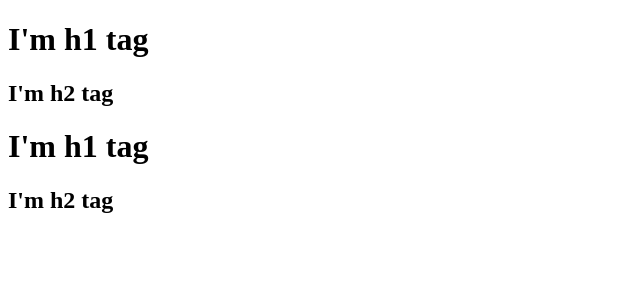
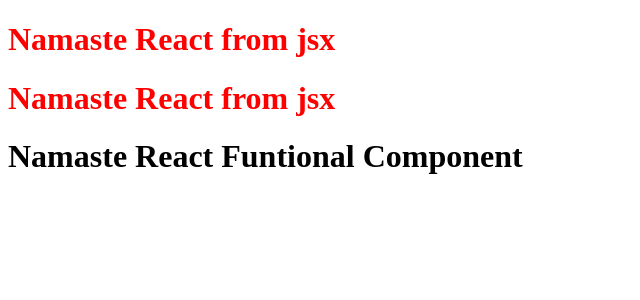
Before and after one commit to ShymaPBhattacharjee/namaste-react, a React (Vite) app: page / in a window 1280 px wide. Shown: the top 300 px of the page, without its empty margins (0-640 px from the left). Built offline with nearby package versions, Linux system fonts and the light colour scheme.

Commit message:
episode-03

```diff
--- a/App.js
+++ b/App.js
@@ -1,23 +1,49 @@
 import React from "react";
-import ReactDOM from 'react-dom/client';
+import ReactDOM from "react-dom/client";
 
-const parent = React.createElement("div", { id: "parent" }, [
-  React.createElement("div", { id: "child1" }, [
-    React.createElement("h1", {}, "I'm h1 tag"),
-    React.createElement("h2", {}, "I'm h2 tag"),
-  ]),
-  React.createElement("div", { id: "child2" }, [
-    React.createElement("h1", {}, "I'm h1 tag"),
-    React.createElement("h2", {}, "I'm h2 tag"),
-  ]),
-]);
+// React.createElement => object => (render) => HTMLElement
+// const heading = React.createElement("h1", { id: "heading" }, "Namaste React ");
 
-// const heading = React.createElement(
-//   "h1",
-//   { id: "heading" },
-//   "Hello World from React !"
+// jsx element
+// const title = (
+//   <h1 id="heading" className="head">Namaste React from jsx element</h1>
 // );
 
+const TitleComponent = () => (
+  <h1 id="heading" className="head">Namaste React from jsx</h1>
+);
+
+
+// const HeadingComponentNormal = function () {
+//   return (
+//   <div id="container">
+//     <TitleComponent />
+//     <h1> Namaste React Funtional Component </h1>
+//   </div>
+// )
+// };
+
+//passing jsx component into component i.e Component composition
+const HeadingComponent = () => (
+    <div id="container">
+      <TitleComponent />
+      {TitleComponent()}
+      <h1> Namaste React Funtional Component </h1>
+    </div>
+  );
+
+// passing jsx element
+// const HeadingComponent = () => (
+//     <div id="container">
+//       {title}
+//       <h1> Namaste React Funtional Component </h1>
+//     </div>
+//   );
+
+const HeadingComponent2 = () => <h1> Namaste React Funtional Component </h1>
+
 const root = ReactDOM.createRoot(document.getElementById("root"));
+
 // root.render(heading);
-root.render(parent);
+// root.render(jsxHeading);
+root.render(<HeadingComponent />);
--- a/index.html
+++ b/index.html
@@ -14,7 +14,7 @@
   </head>
   <body>
     <!-- <h1>The top heading.</h1> -->
-    <div id="root"><h1>Shyma is here!</h1></div>
+    <div id="root"><h1>Not rendered</h1></div>
     <!-- <h1>The below heading.</h1> -->
     <!-- <script>
             const heading = document.createElement("h1");
--- a/package.json
+++ b/package.json
@@ -4,6 +4,8 @@
   "description": "This is namaste react course by akshay saini",
   "main": "App.js",
   "scripts": {
+    "start": "parcel index.html",
+    "build": "parcel build index.html",
     "test": "jest"
   },
   "repository": {
```
